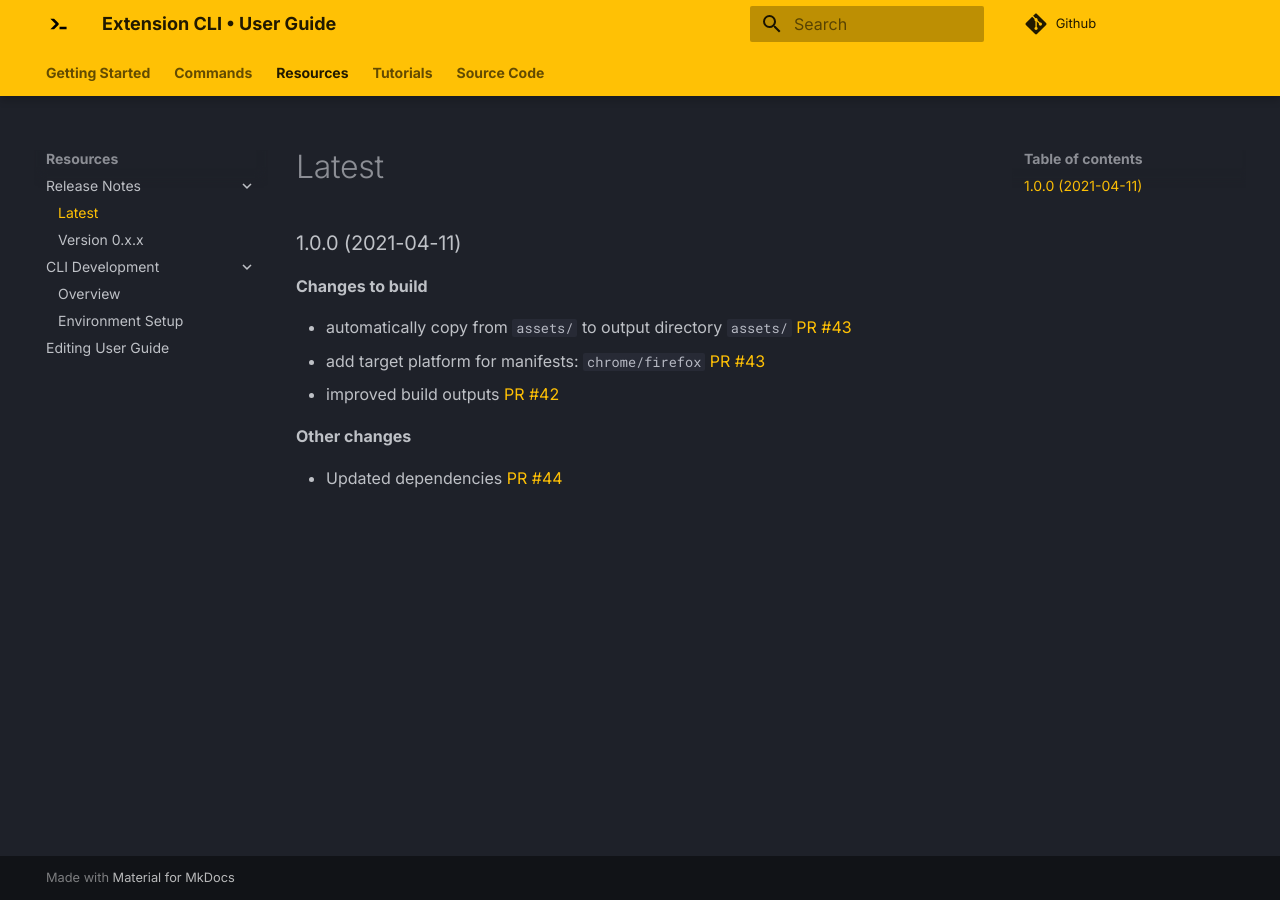
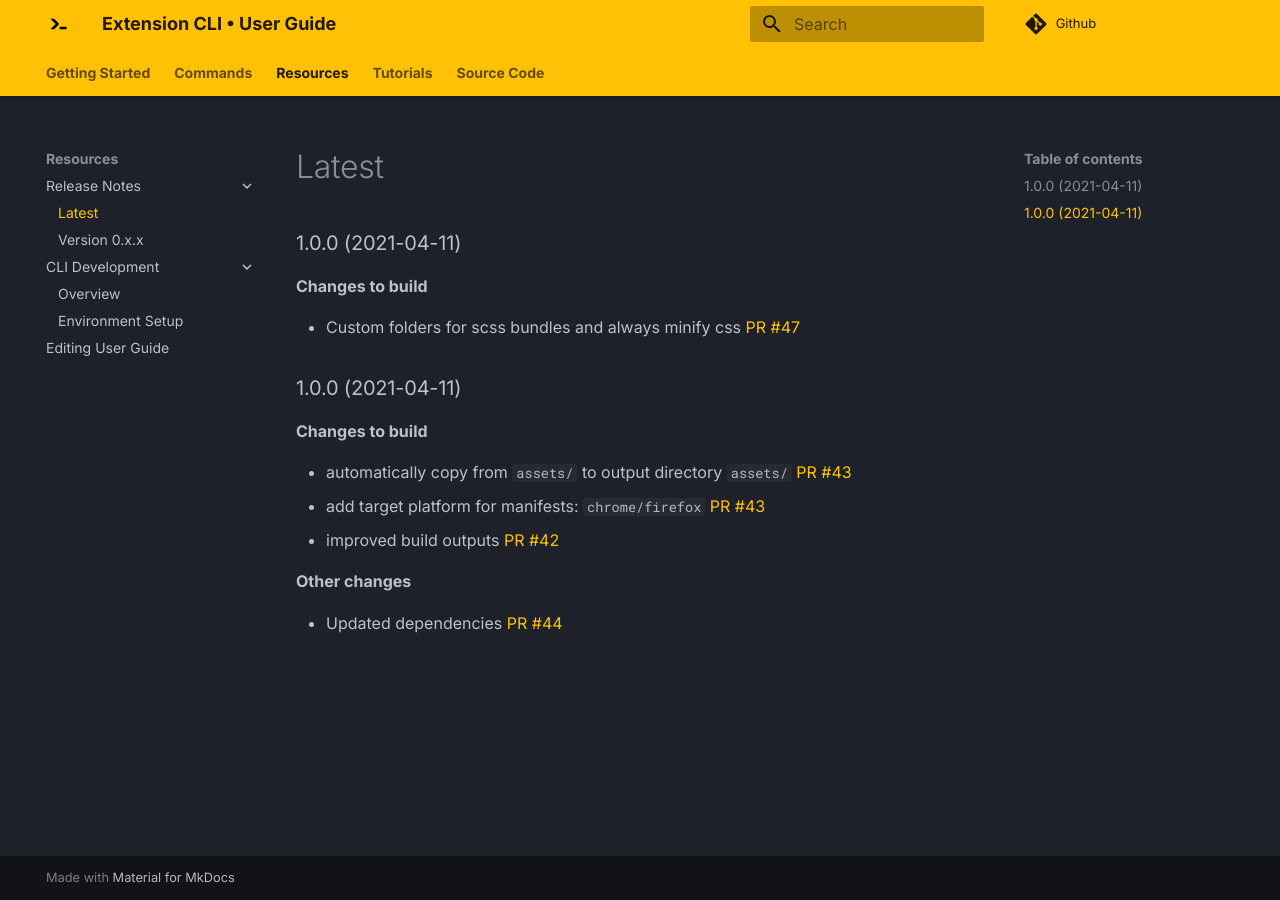
Before and after one commit to MobileFirstLLC/extension-cli, an MkDocs documentation site: the page built from guide/09-release-notes.md, in a window 1280 px wide. Built offline with MkDocs 1.6.1 and Material for MkDocs 9.7.7, drawn with Linux system fonts in a browser that asks for light colours; comment, search, counter and statistics services are not loaded.

Commit message:
docs: update release notes

```diff
--- a/guide/09-release-notes.md
+++ b/guide/09-release-notes.md
@@ -1,3 +1,9 @@
+
+### 1.0.0 (2021-04-11)
+
+**Changes to build**
+
+- Custom folders for scss bundles and always minify css [PR #47](https://github.com/MobileFirstLLC/extension-cli/pull/47)
 
 ### 1.0.0 (2021-04-11)
 
```
